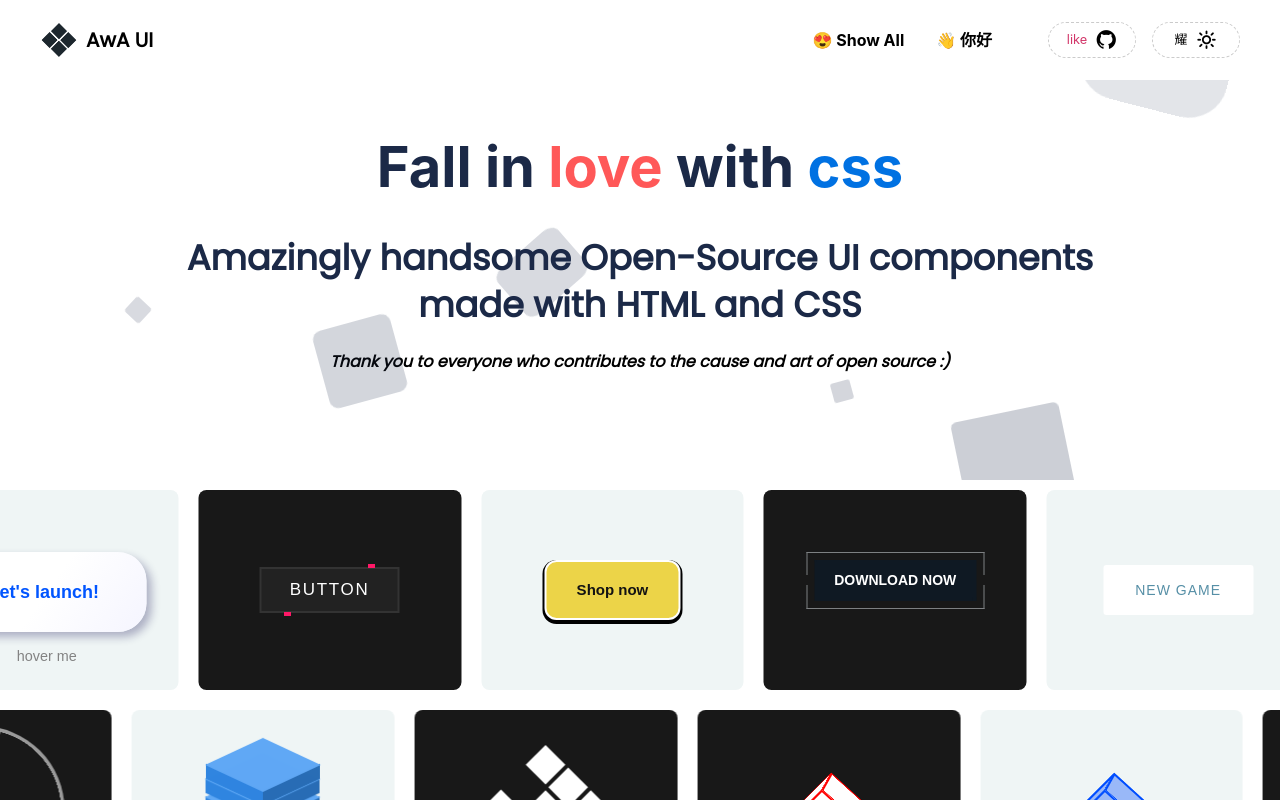
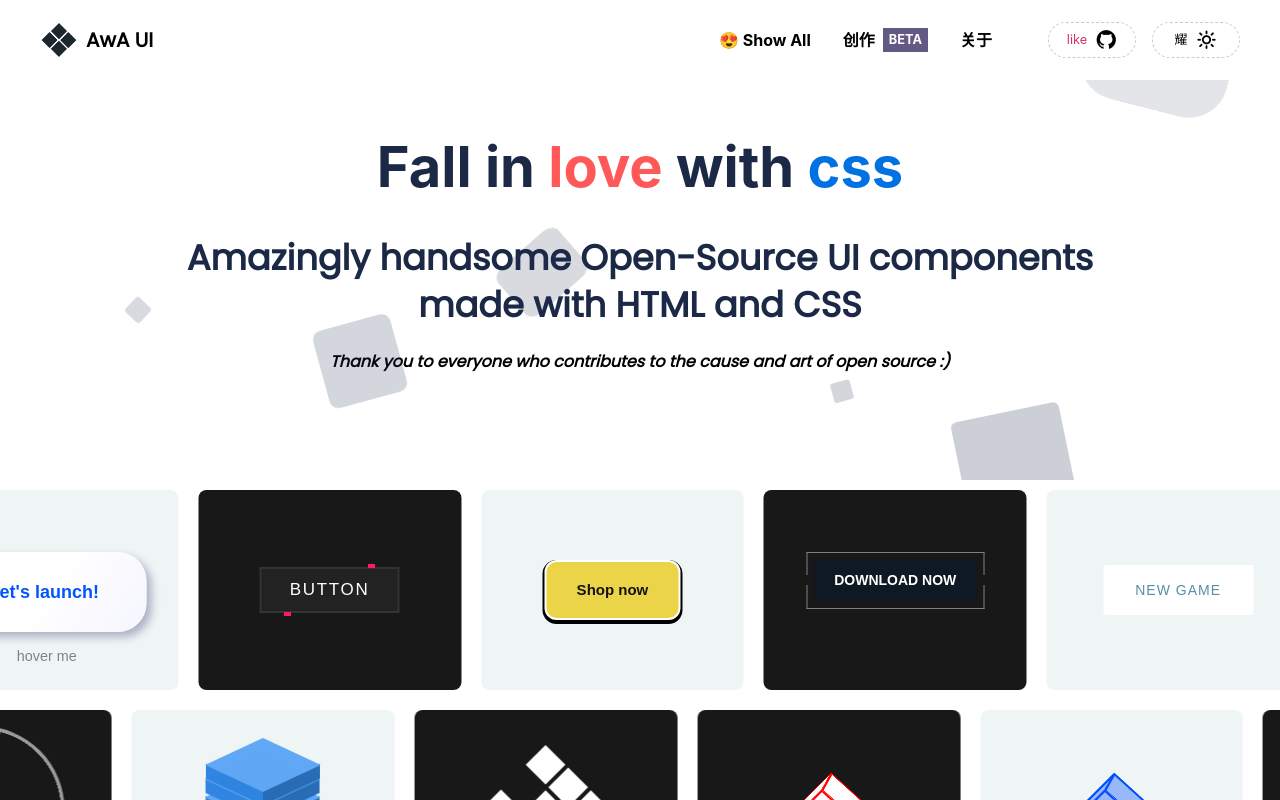
Before and after one commit to ZiYi0414/handsome-css3-lib, a Next.js app: page / in a window 1280 px wide. Shown: the top 800 px of the page. Built offline with nearby package versions, Linux system fonts and the light colour scheme.

Commit message:
feat: add creator nav link

```diff
--- a/src/components/nav/linkGroup.tsx
+++ b/src/components/nav/linkGroup.tsx
@@ -14,12 +14,16 @@ export default function linkGroup() {
           </Link>
         </li>
         <li className="mx-4 cursor-pointer">
-          <Link
-            href={'/about'}
-            className={styles.nav__link}
-            data-name="👋 你好"
-          >
-            👋 你好
+          <Link href={'/code'} className={styles.nav__link} data-name="创作">
+            创作
+            <small className=" py-0.5 px-1.5 text-white bg-[#635985]">
+              BETA
+            </small>
+          </Link>
+        </li>
+        <li className="mx-4 cursor-pointer">
+          <Link href={'/about'} className={styles.nav__link} data-name="关于">
+            关于
           </Link>
         </li>
       </ul>
```
